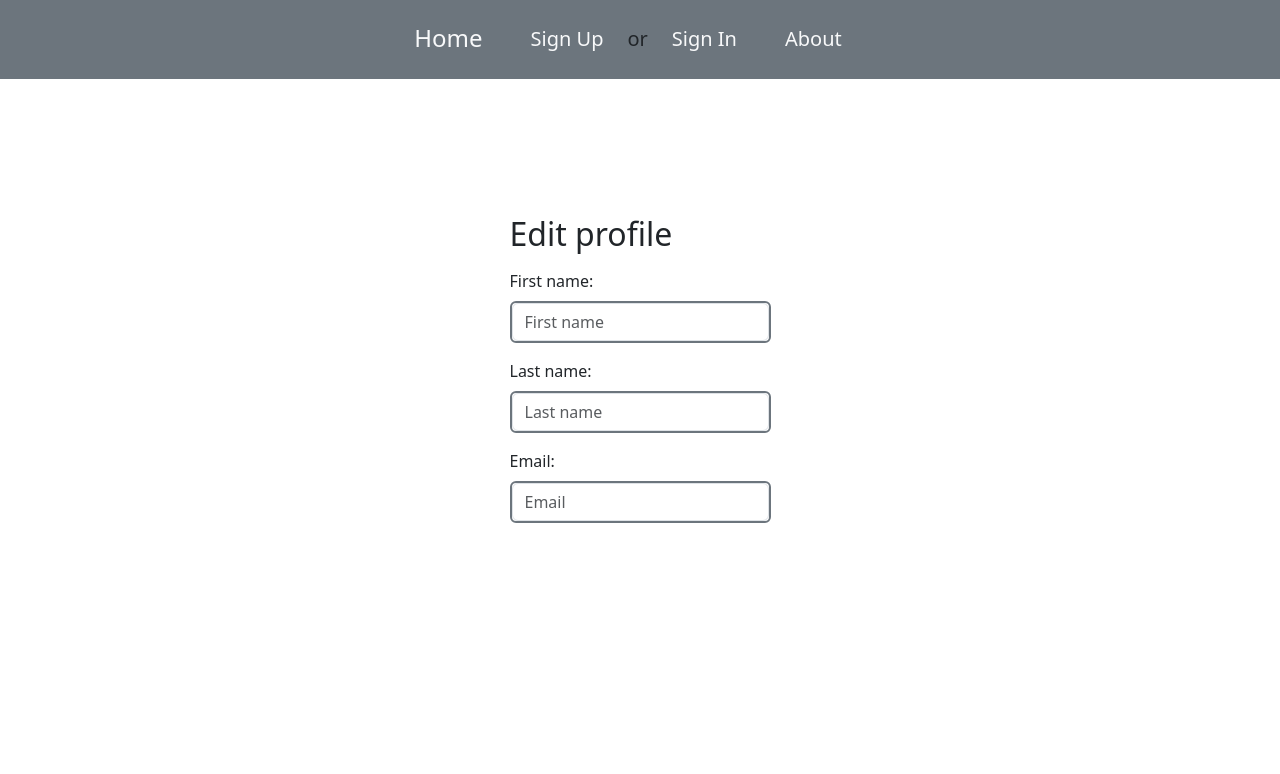
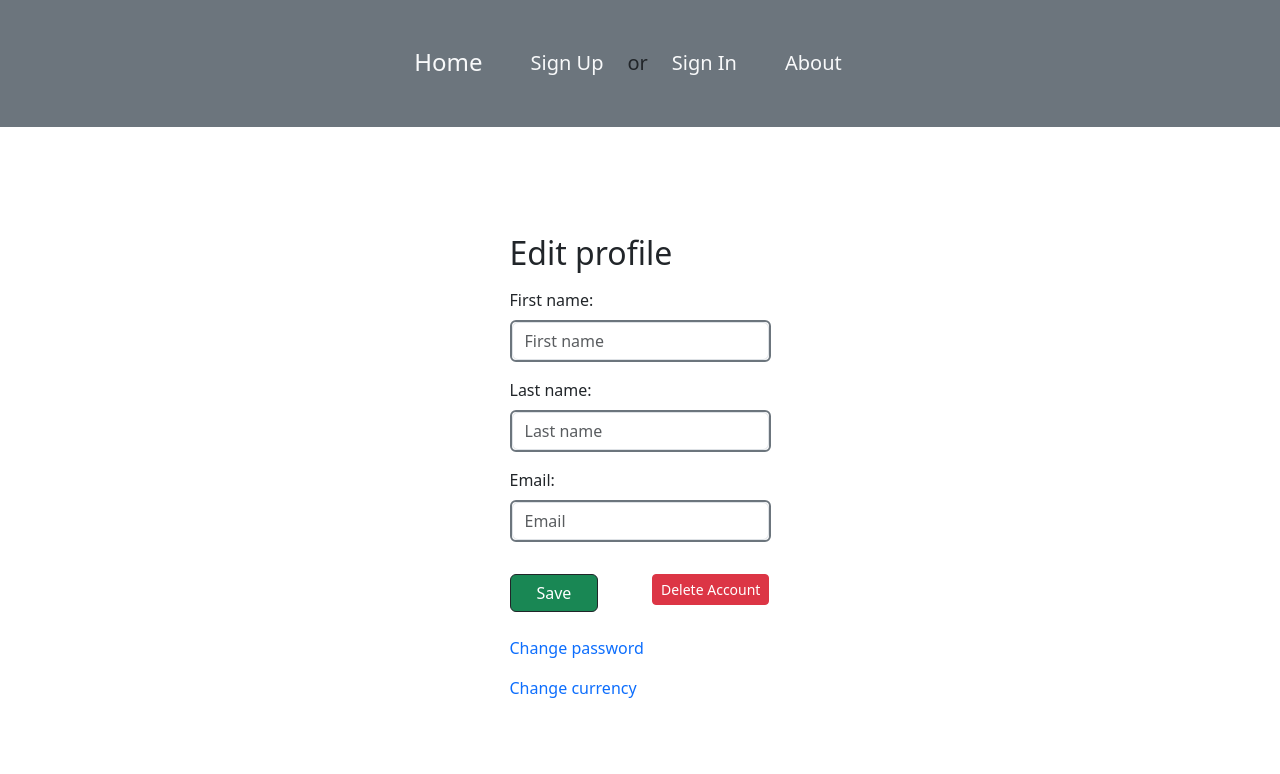
Before and after one commit to anton-mirazchiyski/BudgetTracker, a Django app: template budget_tracker/accounts/templates/accounts/account-details-page.html in a window 1280 px wide. Shown: the top 774 px of the page. Run offline with Django 4.2, Linux system fonts and the light colour scheme; the template is opened without the code that fills it: values that come from a table or form of the project are taken from there, others are empty.

Commit message:
Change style and add links

```diff
--- a/budget_tracker/accounts/templates/accounts/account-details-page.html
+++ b/budget_tracker/accounts/templates/accounts/account-details-page.html
@@ -1,7 +1,8 @@
 {% extends 'base.html' %}
 
 {% block content %}
-    <div class="d-flex justify-content-center align-items-center mt-5" style="height: 500px">
+    <div class="d-flex justify-content-center align-items-center mt-5" style="height: 600px">
+        <div class="">
             <form action="{% url 'accounts:details-profile' profile_pk %}" method="post">
                 <h2 class="pb-2">Edit profile</h2>
                 {% for field in form %}
@@ -12,7 +13,26 @@
                         {{ field }}
                     </div>
                 {% endfor %}
+                <div class="row pt-3">
+                    <div class="col">
+                        <button type="submit" class="btn btn-success border border-dark w-75">Save</button>
+                    </div>
+                    <div class="col">
+                        <button type="button" class="btn btn-sm btn-danger border-border-dark">Delete Account</button>
+                    </div>
+                </div>
                 {% csrf_token %}
+                <div class="mt-4">
+                    <div class="pb-3">
+                        <a href="#" class="text-decoration-none">Change password</a>
+                    </div>
+                    <div class="pb-3">
+                        <a href="{% url 'accounts:change-currency' profile_pk %}" class="text-decoration-none">
+                            Change currency
+                        </a>
+                    </div>
+                </div>
             </form>
         </div>
+    </div>
 {% endblock %}
--- a/templates/partials/navbar.html
+++ b/templates/partials/navbar.html
@@ -1,4 +1,4 @@
-<nav class="navbar navbar-expand-lg justify-content-center py-4 navbar-light bg-secondary">
+<nav class="navbar navbar-expand-lg justify-content-center py-5 navbar-light bg-secondary">
     <div class="fs-5 me-4">
         {% if not request.user.is_authenticated %}
             <ul class="nav">
```
Lines whose indentation alone changed are shown as unchanged.
